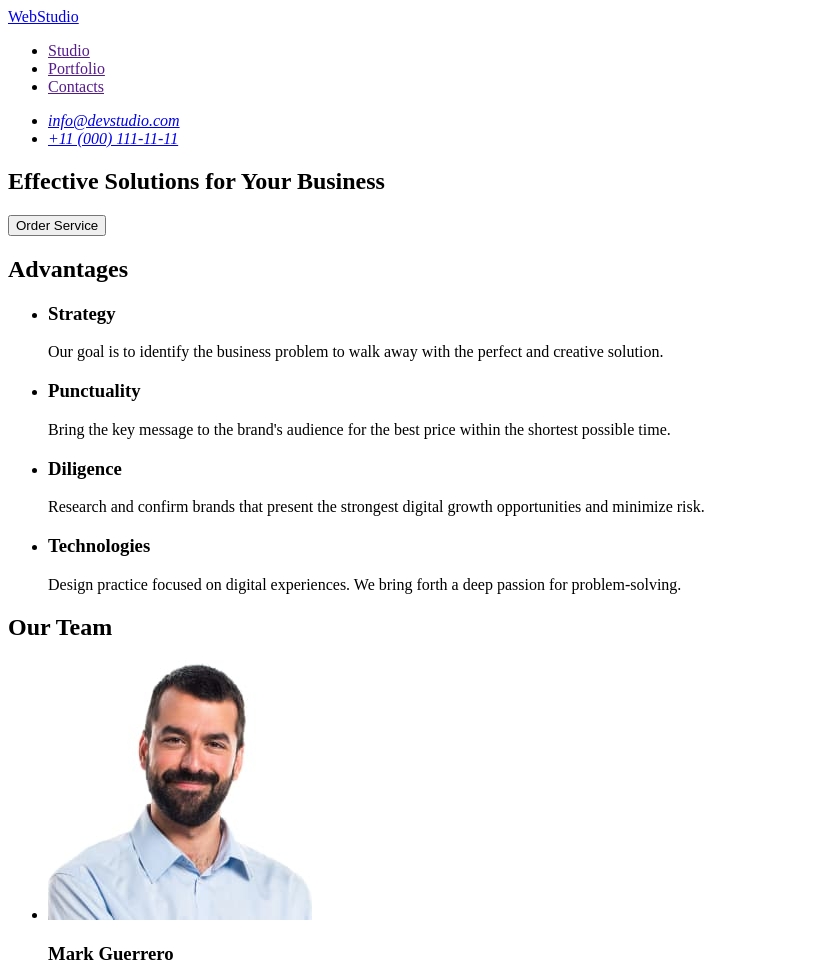
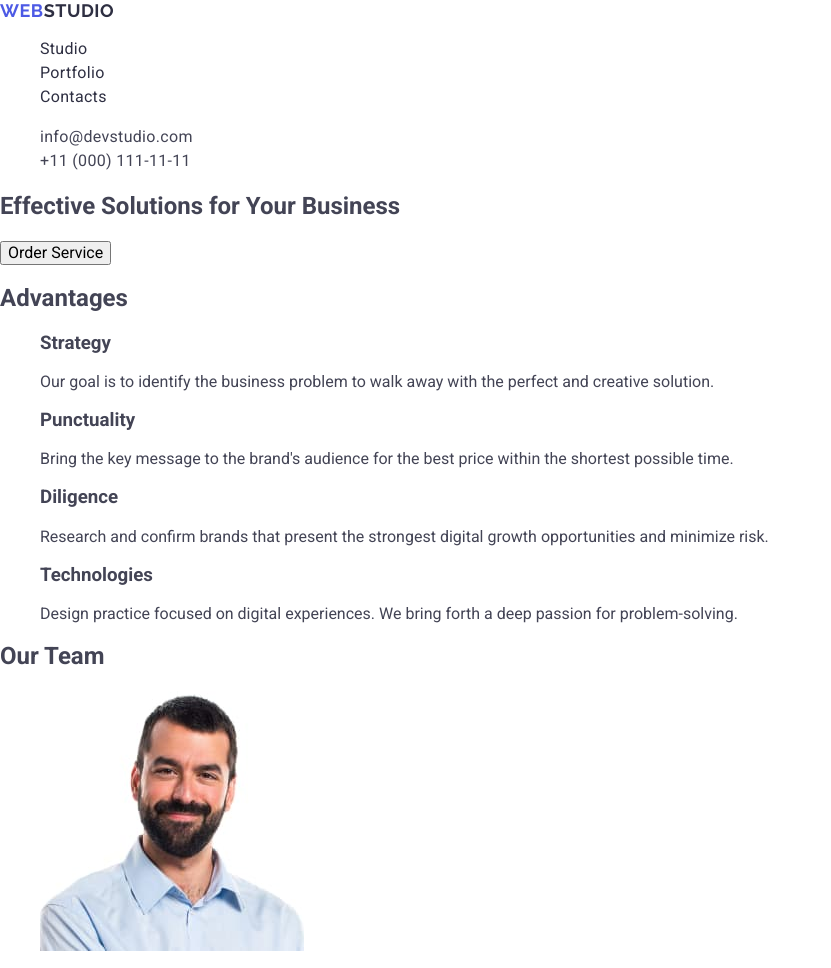
Before and after one commit to Lyubov-Pavlichenko/goit-markup-hw-02, a plain HTML site: page index.html in a window 1280 px wide. Shown: the top 968 px of the page, without its empty margins (0-831 px from the left). Drawn offline with nearby package versions, Linux system fonts and the light colour scheme.

Commit message:
add styles header

```diff
--- /dev/null
+++ b/css/styles.css
@@ -0,0 +1,61 @@
+body {
+font-family: "Roboto", sans-serif;
+color: #434455;
+background-color:#fff;;
+}
+
+ul, ol {
+    list-style-type: none;
+}
+
+a {
+    text-decoration: none;
+}
+
+.logo {
+    font-family: 'Raleway', sans-serif;
+    font-weight: 700;
+    font-size: 18px;
+    line-height: 1.17;
+    letter-spacing: 0.03em;
+    text-transform: uppercase;
+    color: #4d5ae5;
+}
+
+.head-logo .logo-part {
+    color: #2e2f42;
+}
+
+.footer-logo .logo-part{
+    color: #f4f4fd;
+}
+
+.nav-link {
+        font-weight: 500;
+        font-size: 16px;
+        line-height: 1.5;
+        letter-spacing: 0.02em;
+        color: #2e2f42;
+}
+
+.contacts {
+   font-style: normal;
+}
+
+.contacts-link {
+        font-size: 16px;
+        line-height: 1.5;
+        letter-spacing: 0.02em;
+        color: #434455;
+}
+
+.nav-link:hover,
+.nav-link:focus,
+.contacts-link:hover,
+.contacts-link:focus {
+    color: #404bbf;
+}
+
+.page-footer {
+    background-color: #2e2f42;
+}
--- a/index.html
+++ b/index.html
@@ -4,30 +4,54 @@
     <meta charset="UTF-8" />
     <meta name="viewport" content="width=device-width, initial-scale=1.0" />
     <title>Document</title>
+
+    <link
+      rel="stylesheet"
+      href="https://cdnjs.cloudflare.com/ajax/libs/modern-normalize/2.0.0/modern-normalize.min.css"
+      integrity="sha512-4xo8blKMVCiXpTaLzQSLSw3KFOVPWhm/TRtuPVc4WG6kUgjH6J03IBuG7JZPkcWMxJ5huwaBpOpnwYElP/m6wg=="
+      crossorigin="anonymous"
+      referrerpolicy="no-referrer"
+    />
+
+    <link rel="preconnect" href="https://fonts.googleapis.com" />
+    <link rel="preconnect" href="https://fonts.gstatic.com" crossorigin />
+    <link
+      href="https://fonts.googleapis.com/css2?family=Raleway:wght@700&family=Roboto:ital,wght@0,400;0,700;1,500&display=swap"
+      rel="stylesheet"
+    />
+
+    <link rel="stylesheet" href="./css/styles.css" />
   </head>
   <body>
-    <header>
-      <nav>
-        <a href="./index.html">WebStudio</a>
-        <ul>
-          <li>
-            <a href="" target="_blank">Studio</a>
+    <header class="page-header">
+      <nav class="header-nav">
+        <a class="logo head-logo" href="./index.html"
+          >Web<span class="logo-part">Studio</span></a
+        >
+
+        <ul class="nav-list">
+          <li class="nav-item">
+            <a class="nav-link" href="./index.html" target="_blank">Studio</a>
           </li>
-          <li>
-            <a href="" target="_blank">Portfolio</a>
+          <li class="nav-item">
+            <a class="nav-link" href="" target="_blank">Portfolio</a>
           </li>
-          <li>
-            <a href="" target="_blank">Contacts</a>
+          <li class="nav-item">
+            <a class="nav-link" href="" target="_blank">Contacts</a>
           </li>
         </ul>
       </nav>
-      <address>
-        <ul>
-          <li>
-            <a href="mailto:info@devstudio.com">info@devstudio.com</a><br />
+      <address class="contacts">
+        <ul class="contacts-list">
+          <li class="contacts-item">
+            <a class="contacts-link" href="mailto:info@devstudio.com"
+              >info@devstudio.com</a
+            ><br />
           </li>
-          <li>
-            <a href="tel:+110001111111">+11 (000) 111-11-11</a>
+          <li class="contacts-item">
+            <a class="contacts-link" href="tel:+110001111111"
+              >+11 (000) 111-11-11</a
+            >
           </li>
         </ul>
       </address>
@@ -181,8 +205,10 @@
         </ul>
       </section>
     </main>
-    <footer>
-      <a href="./index.html">WebStudio</a>
+    <footer class="page-footer">
+      <a class="logo footer-logo" href="./index.html"
+        >Web<span class="logo-part">Studio</span></a
+      >
       <p>
         Increase the flow of customers and sales for your business with digital
         marketing & growth solutions.
```
Also changed, not shown: styles.css (deleted).
